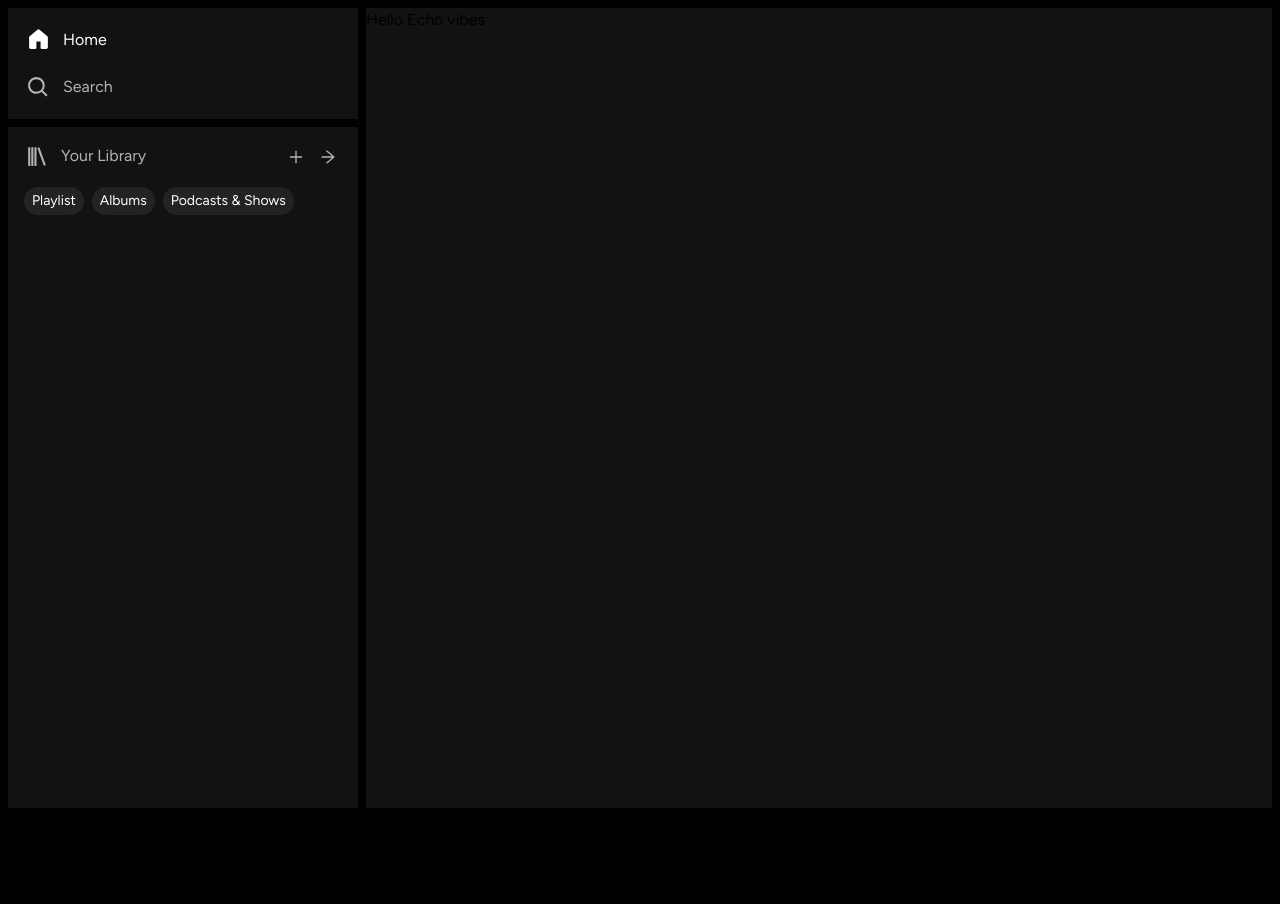
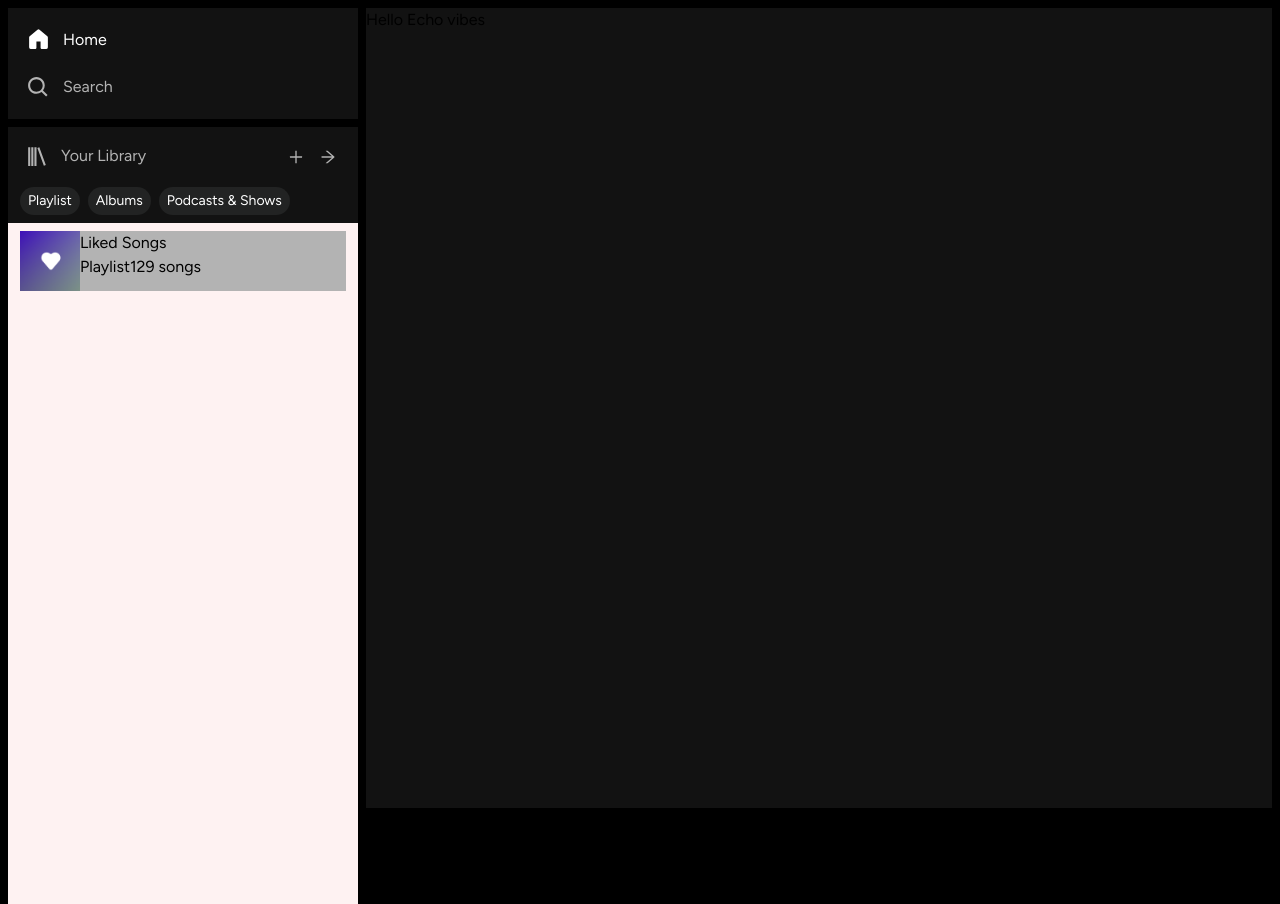
Before and after one commit to khanhcoluy/echo-vibes-ui, a Next.js app: page / in a window 1280 px wide. Before the commit the page ends 808 px from the top, so only its background shows below. Built offline with nearby package versions, Linux system fonts and the light colour scheme.

Commit message:
Initial UI library playlist content

```diff
--- a/components/sidebar/sidebarLibrary/Library.tsx
+++ b/components/sidebar/sidebarLibrary/Library.tsx
@@ -1,9 +1,11 @@
 import LibraryHeader from './header/LibraryHeader';
+import LibraryPlaylist from './header/LibraryPlaylist';
 
 const Library = () => {
   return (
     <div className="bg-primary w-full h-full">
       <LibraryHeader />
+      <LibraryPlaylist />
     </div>
   );
 };
--- a/components/sidebar/sidebarLibrary/header/LibraryHeader.tsx
+++ b/components/sidebar/sidebarLibrary/header/LibraryHeader.tsx
@@ -19,7 +19,7 @@
         </div>
       </header>
       <div className="filter-options-badge">
-        <div className="px-4 py-2 flex gap-2">
+        <div className="px-3 py-2 flex gap-2">
           <button className="text-sm bg-[#222323] rounded-2xl px-2 py-1">
             Playlist
           </button>
--- /dev/null
+++ b/components/sidebar/sidebarLibrary/header/LibraryPlaylist.tsx
@@ -0,0 +1,25 @@
+import Image from 'next/image';
+
+const LibraryPlaylist = () => {
+  return (
+    <div className="bg-red-50 h-full px-3 py-2">
+      <ul>
+        <li className="flex bg-secondary">
+          <Image
+            src="/images/liked.png"
+            alt="Liked songs"
+            width={60}
+            height={60}
+          />
+          <div>
+            <p>Liked Songs</p>
+            <span>Playlist</span>
+            <span>129 songs</span>
+          </div>
+        </li>
+      </ul>
+    </div>
+  );
+};
+
+export default LibraryPlaylist;
--- a/components/sidebar/sidebarNavigation/SidebarNavigation.tsx
+++ b/components/sidebar/sidebarNavigation/SidebarNavigation.tsx
@@ -28,13 +28,14 @@
       <div className="bg-primary w-full h-[130px] justify-center">
         <ul className="h-full flex flex-col px-[12px] py-[8px] justify-around">
           {navigationMenu.map((navigationItem, index) => (
+            <li className="flex items-center" key={index}>
               <NavigationItem
-              key={index}
                 icon={navigationItem.icon}
                 label={navigationItem.label}
                 active={navigationItem.active}
                 href={navigationItem.href}
               />
+            </li>
           ))}
         </ul>
       </div>
--- a/components/sidebar/sidebarNavigation/SidebarNavigationItem.tsx
+++ b/components/sidebar/sidebarNavigation/SidebarNavigationItem.tsx
@@ -16,7 +16,6 @@
   label,
 }) => {
   return (
-    <li className="flex items-center ">
     <Link
       href={href}
       className="flex items-center text-secondary-color hover:text-primary-color ease-in-out duration-300 px-1.5 py-2 gap-3 cursor-pointer w-full"
@@ -24,7 +23,6 @@
       <Icon className={twMerge(active && 'text-white')} size={25} />
       <p className={twMerge(active && 'text-white')}>{label}</p>
     </Link>
-    </li>
   );
 };
 
```
Also changed, not shown: public/images/liked.png (added). Lines whose indentation alone changed are shown as unchanged.
